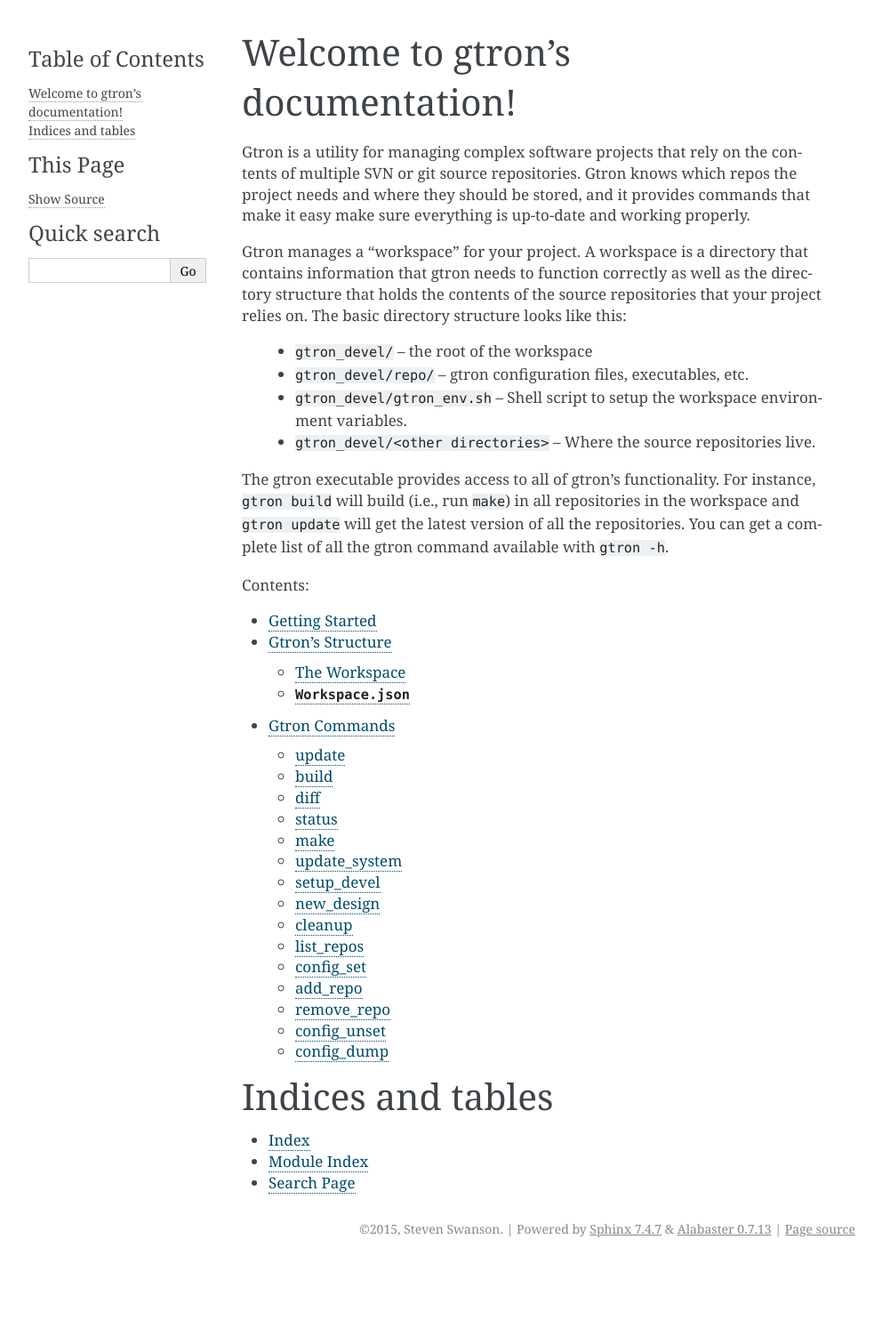
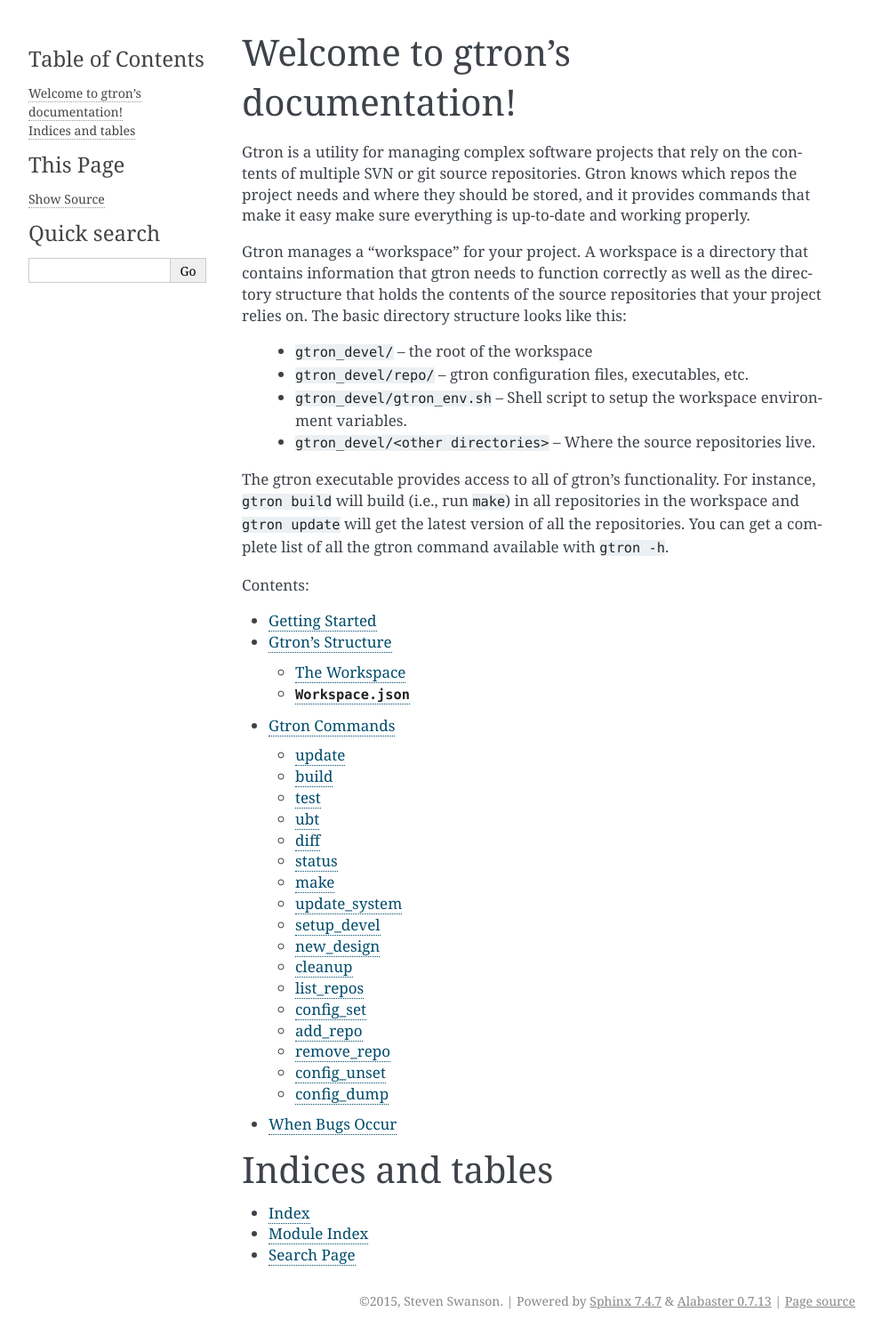
Before and after one commit to NVSL/gtron_ctl, a Sphinx documentation site: the page built from repo/doc/index.rst, in a window 1280 px wide. Shown: the whole page at 89% size, without its empty margins (148-1140 px from the left). Built offline with Sphinx 7.4.7, drawn with Linux system fonts in a browser that asks for light colours; before the commit the page ends 1421 px from its top, so only the background shows below that.

Commit message:
Bug reporting in docs.  test command.  ubt command

```diff
--- a/repo/doc/Commands.rst
+++ b/repo/doc/Commands.rst
@@ -51,6 +51,17 @@
 -----
 
 .. autoclass:: build
+
+test
+----
+
+.. autoclass:: test
+
+ubt
+---
+
+.. autoclass:: ubt
+
 
 diff
 ----
--- a/repo/doc/index.rst
+++ b/repo/doc/index.rst
@@ -36,6 +36,7 @@
    GettingStarted
    Tour
    Commands
+   Bugs
 
 
 Indices and tables
```
Also changed, not shown: 1 other file.
